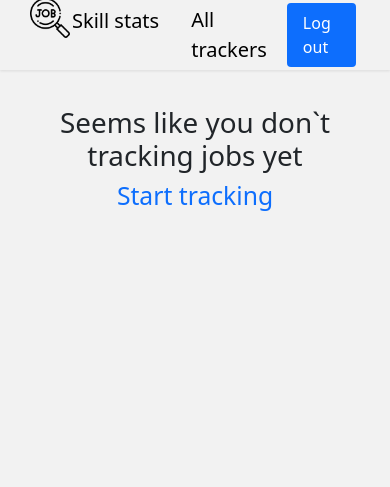
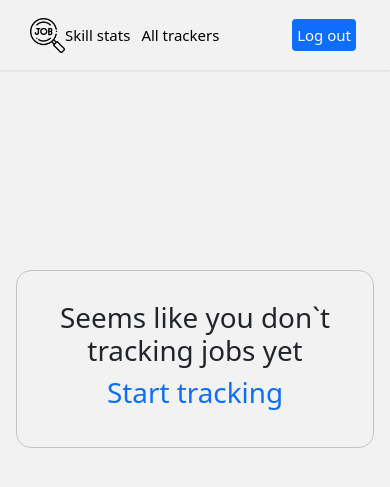
Before and after one commit to arfienel/hhss, a Django app: page / in a window 390 px wide. Shown: the top 487 px of the page. Run offline with Django 4.2, Linux system fonts and the light colour scheme; the visitor is signed in with stand-in values (Sample User, id 1); data that the repository does not hold is empty; parts of the project's set-up code (start-up, migrations or seed data) failed here and were passed over; some libraries are stand-ins or nearby versions.

Commit message:
adaptive layout and other fixes

```diff
--- a/static/style.css
+++ b/static/style.css
@@ -17,49 +17,100 @@ html {
 .container:last-of-type {
   border-bottom: 2px solid #dee2e6;
 }
+
 /*index*/
-.form-group{
+.h1,
+.h2,
+.h3,
+.h4,
+.h5,
+.h6,
+h1,
+h2,
+h3,
+h4,
+h5,
+h6 {
+  font-weight: 400;
+}
+.modal-footer {
+  padding: 0.75rem 0 0 0;
+}
+
+.tracker-status {
   padding: 10px;
+  border: 1px solid #000;
+  border-radius: 5px;
 }
-.form-group p{
+.form-group {
+  padding-left: 20px;
+  padding: 10px;
+  border: 1px solid #000;
+  border-radius: 5px;
+}
+.form-group p {
   margin-bottom: 3px;
   font-weight: 700;
-  margin-top: 5px;
 }
-.form-mrg {
-
-}
-.form-group label{
+.form-group label {
   padding-top: 1.5px;
   padding-bottom: 1.5px;
   display: flex;
   align-items: center;
 }
-.form-flex{
+.form-flex {
   display: inline-block;
 }
-.form-group input{
+.form-group input {
   margin-right: 5px;
   width: 15px;
   height: 15px;
 }
-.form-left{
+.form-left {
   float: left;
   display: inline-block;
   margin-right: 50px;
 }
-
+.form-left2 {
+  float: left;
+  display: inline-block;
+  margin-right: 50px;
+  margin-left: 80px;
+}
+.modal-form {
+  padding: 10px;
+}
+.float-left {
+  float: left;
+  margin-right: 50px;
+}
+.welcome h2 {
+  font-size: 40px;
+}
+.welcome h2 a {
+  font-size: 40px;
+}
+@media only screen and (max-width: 1200px) {
+  .welcome h2 {
+    font-size: calc(1.375rem + 1.5vw);
+  }
+}
+@media only screen and (max-width: 1200px) {
+  .welcome h2 a {
+    font-size: calc(1.375rem + 1.5vw);
+  }
+}
 /*База*/
-.need-to-log-reg {
+.welcome {
   border: 1px solid #c2c4c9;
   border-radius: 15px;
   text-align: center;
   padding: 30px;
-  width: 800px;
+  max-width: 800px;
   margin: 0 auto;
   margin-top: 200px;
 }
-.need-to-log-reg a {
+.welcome a {
   cursor: pointer;
   text-decoration: none;
   font-size: 32px;
@@ -121,7 +172,8 @@ header .container-header {
   flex-flow: row nowrap;
 }
 .navbar-brand {
-  padding-top: 11px;
+  padding-top: 16px;
+  padding-bottom: 0;
 }
 .brand-name {
   font-size: 1.25rem;
@@ -150,6 +202,12 @@ header .container-header {
   background-color: #0d6efd;
   border-radius: 0.25rem;
 }
+.logo-brand {
+  width: 40px;
+  height: 40px;
+  margin-right: 0;
+  margin-bottom: 0;
+}
 
 /*Страница регистрации*/
 .form-reg {
@@ -173,6 +231,7 @@ header .container-header {
   box-sizing: border-box;
   outline: none;
 }
+
 /*Страница авторизации*/
 .form-log {
   height: 250px;
@@ -235,7 +294,7 @@ header .container-header {
   margin-top: -70px;
 }
 .registration-login {
-  width: 600px;
+  max-width: 600px;
   margin: 20px auto 0 auto;
   border: 1px solid #c2c4c9;
   padding: 150px 70px;
@@ -263,9 +322,12 @@ header .container-header {
   display: block;
   margin: 30px auto;
 }
+.reg-log-padding {
+  padding: 0 10px;
+}
 /*List_trackers*/
 .form-wrapper {
-  width: 700px;
+  max-width: 700px;
   margin: 27px auto 27px auto;
 }
 .search-bar {
@@ -313,7 +375,7 @@ header .container-header {
   background-color: #e6e6e6;
 }
 .grey-box {
-  max-width: 102%;
+  max-width: 103%;
   height: 140px;
 }
 .alert-position {
@@ -321,7 +383,129 @@ header .container-header {
   width: 100%;
   margin: 0 auto;
 }
-.add-tracker{
+.add-tracker {
   margin-bottom: 0;
   padding-bottom: 2px;
+  font-size: 20px;
 }
+/*adaptive*/
+@media only screen and (max-width: 767px) {
+  .container {
+    max-width: 600px;
+  }
+  .grey-box {
+    max-width: 104%;
+  }
+}
+@media only screen and (max-width: 575px) {
+  .container {
+    max-width: 600px;
+  }
+  .grey-box {
+    height: 10%;
+    max-width: 105%;
+    margin: 0px -12px;
+  }
+  .text-border {
+    border-bottom: 1px solid rgba(0, 0, 0, 0.125);
+    border-width: 1px;
+    margin-bottom: 15px;
+  }
+  .list-group-flush > .list-group-item:last-child {
+    border-bottom-width: 1px;
+  }
+  .load {
+    margin-bottom: 5px;
+  }
+}
+@media only screen and (max-width: 470px) {
+  header {
+    font-size: 15px;
+  }
+  .fs-5 {
+    font-size: 15px !important;
+  }
+  .brand-name {
+    font-size: 15px;
+    color: black;
+  }
+  .navbar-brand {
+    padding-top: 12px;
+  }
+  .logo-brand {
+    max-width: 35px;
+    max-height: 35px;
+  }
+  .grey-box {
+    max-width: 107%;
+  }
+}
+
+@media only screen and (max-width: 505px) {
+  .nav-link.active {
+    padding: 5px;
+  }
+  .log-in-text {
+    text-align: center;
+    width: 63.7px;
+  }
+}
+@media only screen and (max-width: 418px) {
+  .log-in-text {
+    text-align: center;
+    width: 56.34px;
+  }
+  .navbar-brand {
+    padding-top: 12px;
+  }
+  .navbar-brand {
+    margin-right: -5px;
+  }
+}
+
+@media only screen and (max-width: 409px) {
+  .navbar-brand {
+    margin-right: -5px;
+  }
+}
+
+@media only screen and (max-width: 363px) {
+  header .container-header {
+    margin: 0px 10px 0 10px;
+  }
+}
+@media only screen and (max-width: 388px) {
+  header {
+    font-size: 13px;
+  }
+  .fs-5 {
+    font-size: 13px !important;
+  }
+  .brand-name {
+    font-size: 13px;
+  }
+  .navbar-brand {
+    padding-top: 9.2px;
+  }
+  .grey-box {
+    max-width: 108%;
+  }
+}
+
+@media only screen and (max-width: 991px) {
+  .form-left2 {
+    float: none;
+    margin-right: 0;
+    margin-left: 0;
+  }
+}
+@media only screen and (max-width: 446px) {
+  .float-left {
+    float: none;
+  }
+}
+@media only screen and (max-width: 434px) {
+  .form-left {
+    float: none;
+  }
+}
--- a/templates/base.html
+++ b/templates/base.html
@@ -9,8 +9,14 @@
     <meta http-equiv="X-UA-Compatible" content="ie=edge" />
     <link rel="icon" type="image/x-icon" href="{{ static('hh.png') }}" />
     <title>Hh skill stats</title>
-    <script src="https://code.jquery.com/jquery-3.6.0.js" type="text/javascript"></script>
-    <link href="https://cdn.jsdelivr.net/npm/select2@4.1.0-rc.0/dist/css/select2.min.css" rel="stylesheet" />
+    <script
+      src="https://code.jquery.com/jquery-3.6.0.js"
+      type="text/javascript"
+    ></script>
+    <link
+      href="https://cdn.jsdelivr.net/npm/select2@4.1.0-rc.0/dist/css/select2.min.css"
+      rel="stylesheet"
+    />
     <script src="https://cdn.jsdelivr.net/npm/select2@4.1.0-rc.0/dist/js/select2.min.js"></script>
     <link
       href="https://cdn.jsdelivr.net/npm/bootstrap@5.1.3/dist/css/bootstrap.min.css"
@@ -35,24 +41,49 @@
     <header>
       <div class="container-header">
         <div class="navbar-wrap">
-            <a href="/" class="navbar-brand"><img style="width: 40px; height: 40px; margin-right: 2px;margin-bottom: 10px;" src="{{ static('job.png') }}" alt="logo"/><span class="brand-name">Skill stats</span></a>
+          <a href="/" class="navbar-brand"
+            ><img
+              class="logo-brand"
+              src="{{ static('job.png') }}"
+              alt="logo"
+            /><span class="brand-name">Skill stats</span></a
+          >
           <ul class="navbar-menu">
-              <li><a href="{{ url('list_trackers') }}"><span class="fs-5">All trackers</span></a></li>
+            <li>
+              <a href="{{ url('list_trackers') }}"
+                ><span class="fs-5">All trackers</span></a
+              >
+            </li>
           </ul>
         </div>
-          <ul class="nav nav-pills">
+        <ul class="nav nav-pills font-size-nav">
           <!-- если чел зареган -->
           {% if request.user.is_authenticated %}
           <li class="nav-item mx-1">
-              <a href="{{ url('logout') }}" class="nav-link active" aria-current="page">Log out</a>
+            <a
+              href="{{ url('logout') }}"
+              class="nav-link active"
+              aria-current="page"
+              >Log out</a
+            >
           </li>
           <!-- если чел НЕ зареган -->
           {% else %}
           <li class="nav-item mx-1">
-              <a href="{{ url('registration') }}" class="nav-link active" aria-current="page">Sign up</a>
+            <a
+              href="{{ url('registration') }}"
+              class="nav-link active"
+              aria-current="page"
+              >Sign up</a
+            >
           </li>
           <li class="nav-item mx-1">
-              <a href="{{ url('login') }}" class="nav-link active" aria-current="page" >Log in</a>
+            <a
+              href="{{ url('login') }}"
+              class="nav-link active log-in-text"
+              aria-current="page"
+              >Log in</a
+            >
           </li>
           {% endif %}
         </ul>
@@ -69,7 +100,6 @@
     </div>
     {% endfor %}
 
-
     <!-- Контент страницы -->
     {% block content %} {% endblock %}
   </body>
--- a/templates/index.html
+++ b/templates/index.html
@@ -77,21 +77,19 @@
   {% else %}
   <!-- если чел зареган -->
   {% if request.user.is_authenticated %}
-  <div class="">
-    <h1 style="text-align: center; margin-top: 10%">
+  <div class="welcome">
+    <h1>
       Seems like you don`t tracking jobs yet
     </h1>
     <h2 style="text-align: center; cursor: pointer" class="text-primary">
-
       <a data-bs-toggle="modal" data-bs-target="#createTrackerModal"
         >Start tracking</a
       >
-
     </h2>
   </div>
   <!-- если чел НЕ зареган-->
   {% else %}
-  <div class="need-to-log-reg">
+  <div class="welcome">
     <h1>To create your own job skills tracker,</h1>
     <h2>
       you need to
```
Also changed, not shown: other parts of templates/index.html (+14 -24 lines), templates/registration/login.html (+7 -2 lines), templates/registration/registration.html (+9 -3 lines). Lines whose indentation alone changed are shown as unchanged.
